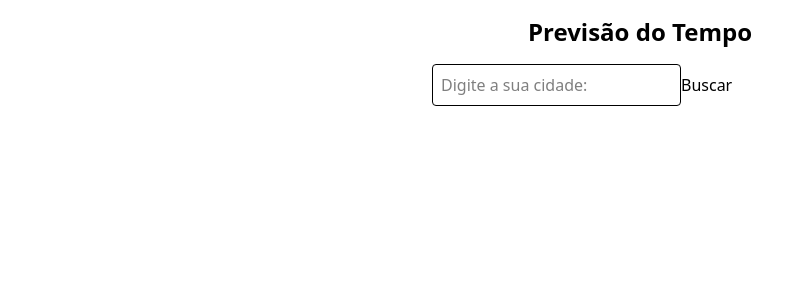
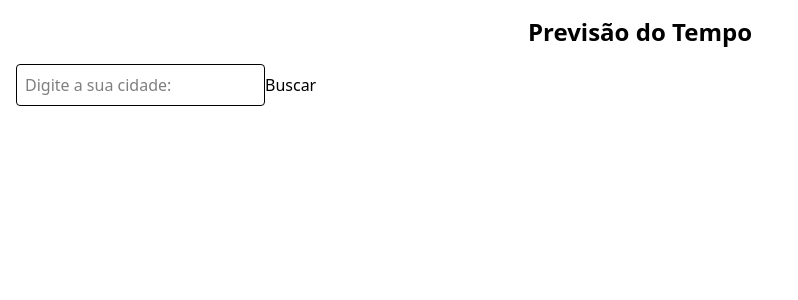
Before and after one commit to Leen-lm/react-weather-app, a React (Vite) app: page / in a window 1280 px wide. Shown: the top 300 px of the page, without its empty margins (0-798 px from the left). Built offline with nearby package versions, Linux system fonts and the light colour scheme; no server answers.

Commit message:
Fiz reparações na chamada da url da api e mudei classes de estilização

```diff
--- a/src/App.jsx
+++ b/src/App.jsx
@@ -8,27 +8,25 @@ function App() {
 
    const fetchWeather = async (city) => {
     try{
-      const res = await fetch(`https://api.openweathermap.org/data/2.5/weather?q=${city}&appid=${apiKey}units=metric`
+      const res = await fetch(`https://api.openweathermap.org/data/2.5/weather?q=${city}&appid=${apiKey}`
       );
-      const text = await res.text();
-      console.log(text);
-
 
       if(!res.ok){
         throw new Error(`Erro HTTP: ${res.status.text}`);
       }
 
       const data = await res.json();
+      console.log(data);
       setWeather(data);
 
     } catch (error){
       console.error('Erro ao buscar o clima', error);
     }
 
-   }
+   };
 
 return (
-  <div className='max-w-md mx-auto p-4'>
+  <div className='max-w-screen flex-col justify-center mx-auto p-4'>
     <h1 className='text-2xl font-bold mb-4 text-center'>Previsão do Tempo</h1>
     <WeatherInfo weather={weather} />
     <WeatherForm onSearch={fetchWeather}/>
```
